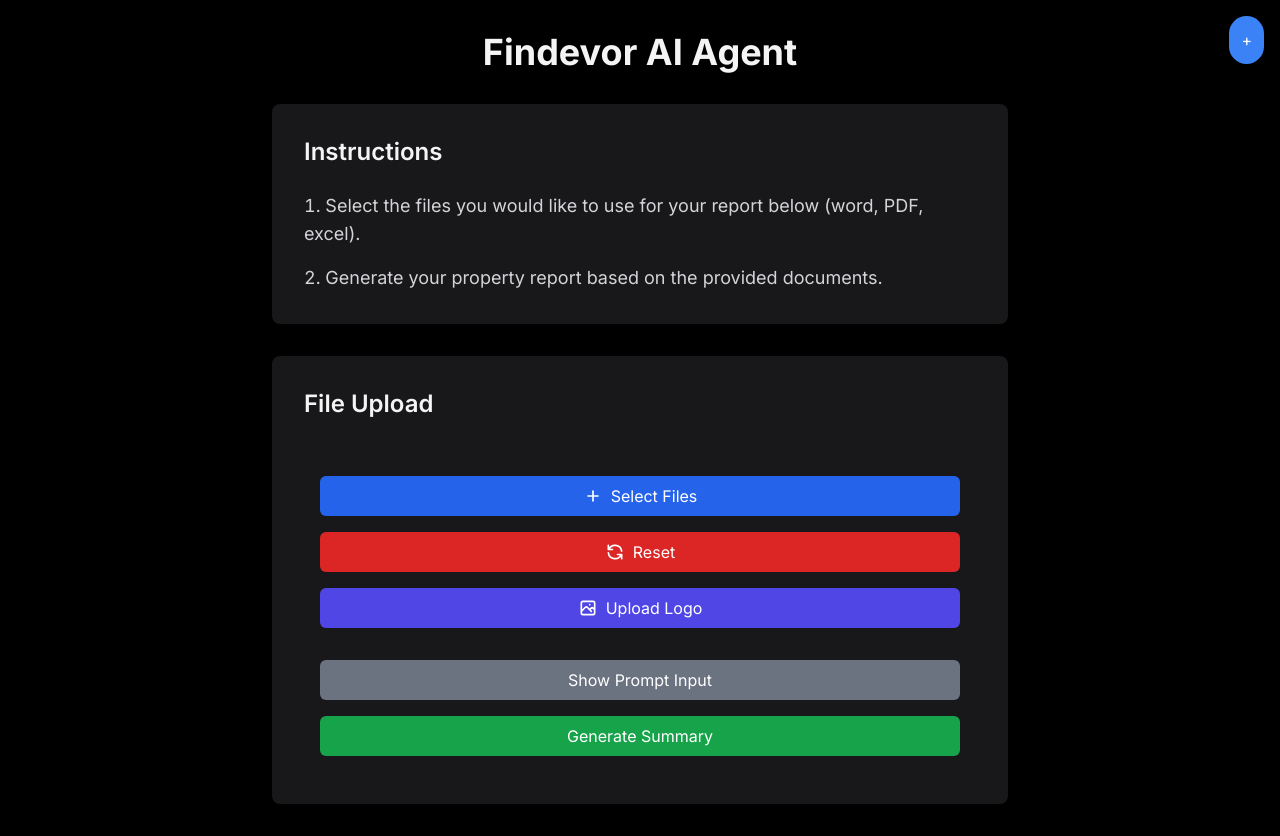
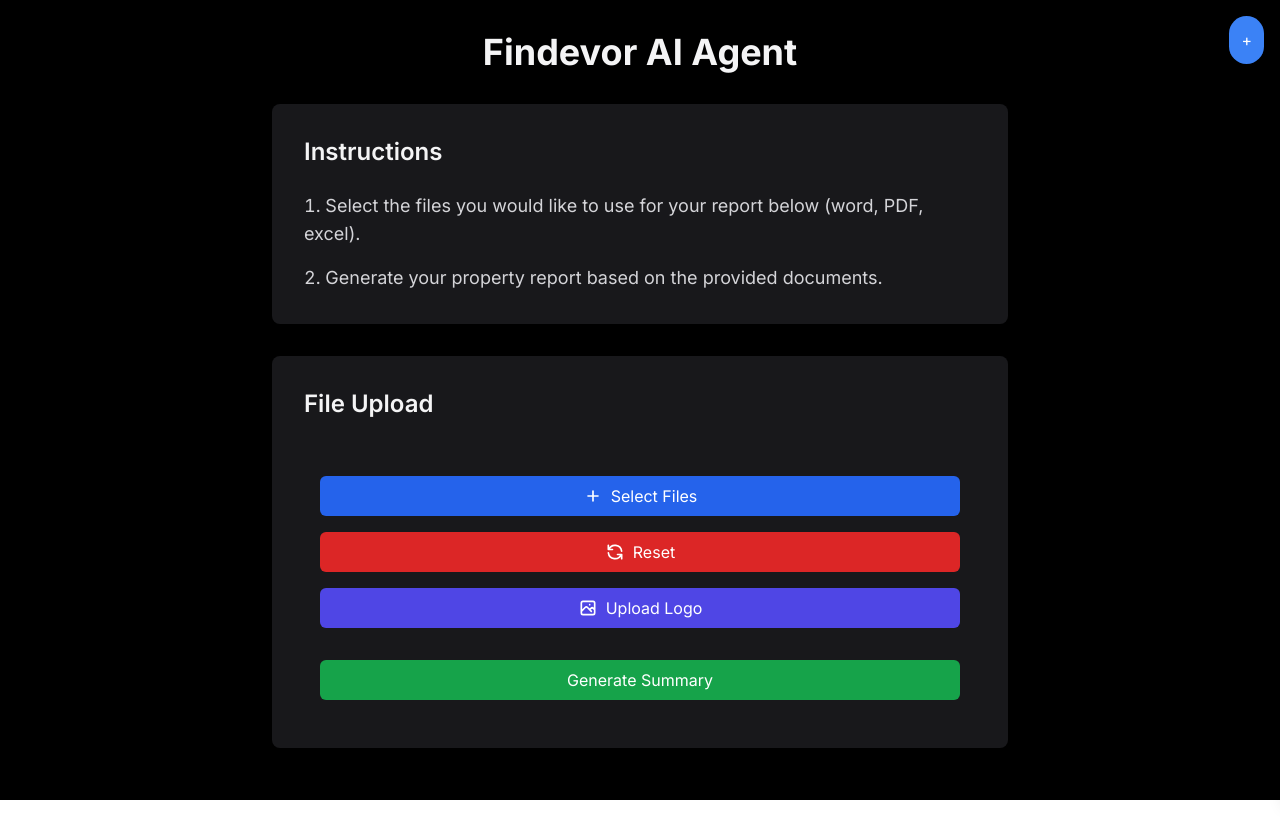
Before and after one commit to virgilttr/sukuna, a Next.js app in the folder frontend/: page / in a window 1280 px wide. After the commit the page ends 800 px from the top, so only its background shows below. Built offline with nearby package versions, Linux system fonts and the light colour scheme.

Commit message:
remove show prompt input temporarily

```diff
--- a/frontend/components/uploader.tsx
+++ b/frontend/components/uploader.tsx
@@ -419,12 +419,6 @@ Score: 4 - Recommend further analysis of Empire Tech Tower. The property is well
           />
         </div>
       )}
-      <button
-        onClick={() => setShowPromptInput(!showPromptInput)}
-        className="w-full mb-4 bg-gray-500 hover:bg-gray-400 text-white px-4 py-2 rounded-md transition duration-200 ease-in-out"
-      >
-        {showPromptInput ? "Hide Prompt Input" : "Show Prompt Input"}
-      </button>
       <div className="flex space-x-2">
         <button
           onClick={requestSummary}
```
